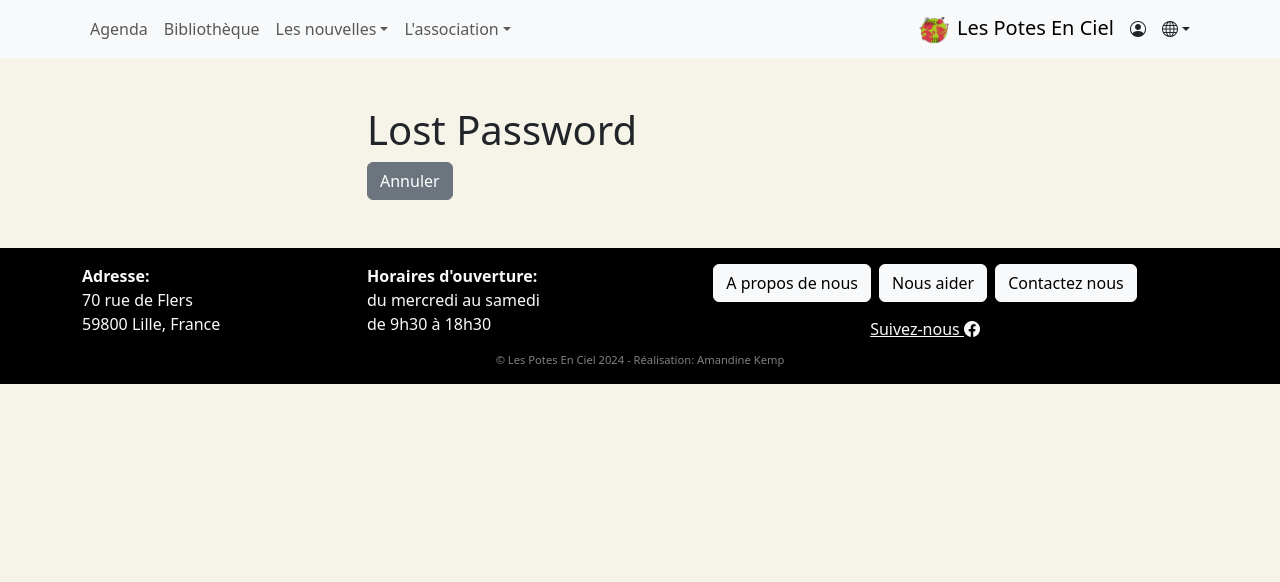
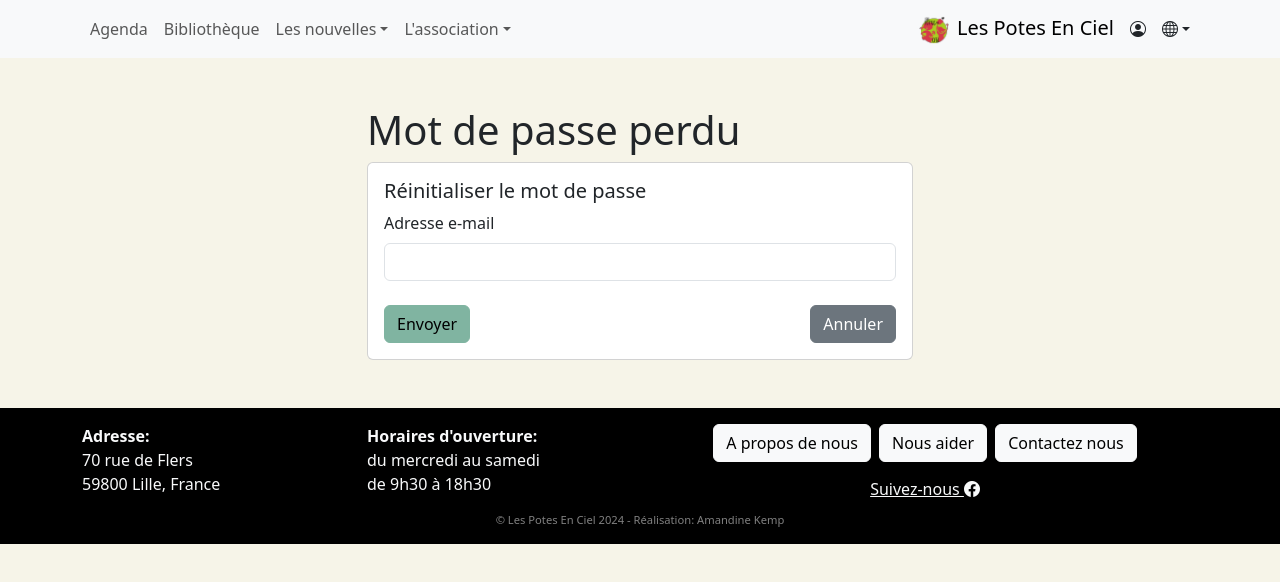
Before and after one commit to amandinekemp/Les_Potes_En_Ciel, a Next.js app in the folder front/: page /lost_password in a window 1280 px wide. Shown: the top 582 px of the page. Built offline with nearby package versions, Linux system fonts and the light colour scheme.

Commit message:
Fix lost password page

```diff
--- a/front/app/(routes)/(login)/lost_password/page.tsx
+++ b/front/app/(routes)/(login)/lost_password/page.tsx
@@ -12,7 +12,8 @@ export default function LostPasswordPage() {
       <div className="container">
         <div className="row justify-content-center">
           <div className="col-6">
-              <LostPasswordFormCmpt/>
+            <h1>Mot de passe perdu</h1>
+            <LostPasswordFormCmpt/>
           </div>
         </div>
       </div>
--- a/front/app/_components/login/LostPasswordFormCmpt.tsx
+++ b/front/app/_components/login/LostPasswordFormCmpt.tsx
@@ -1,16 +1,14 @@
 "use client"
 
 import React, { useState } from 'react';
-import { Button } from 'react-bootstrap';
+import { Button, Card, CardBody, Form } from 'react-bootstrap';
 
 const FormForgotPasswordCmpt = () => {
-  // const [email, setEmail] = useState('');
-  // const [message, setMessage] = useState('');
+  const [email, setEmail] = useState('');
+  const [message, setMessage] = useState('');
 
-  // const handleSubmit = (e) => {
-  //   e.preventDefault();
-  //   // Make a server request to validate the email and send reset email
-  //   // This is a placeholder, replace with actual server call
+  const handleSubmit = (e: any) => {
+     e.preventDefault();
   //   fetch('/api/password-reset-request', {
   //     method: 'POST',
   //     headers: {
@@ -18,44 +16,33 @@ const FormForgotPasswordCmpt = () => {
   //     },
   //     body: JSON.stringify({ email }),
   //   })
-  //   .then(response => response.json())
-  //   .then(data => {
-  //     if (data.success) {
-  //       setMessage('Un e-mail de réinitialisation a été envoyé à votre adresse e-mail.');
-  //     } else {
-  //       setMessage('Erreur: Adresse e-mail introuvable.');
-  //     }
+  //   .then(response => {
+         setMessage('Si ce mail existe, un e-mail pour réinitialiser votre mot de passe vous a été envoyé.');
   //   });
-  // };
+  };
 
   return (
     <>
-      <h1>Lost Password</h1>
-      {/* <div className="row justify-content-center">
-        <div className="col-6">
-          <div className="card">
-            <div className="card-body">
-              <h3 className="card-title">Réinitialiser le mot de passe</h3>
-              <form onSubmit={handleSubmit}>
-                <div className="form-group">
-                  <label htmlFor="email">Adresse e-mail</label>
-                  <input
-                    type="email"
-                    className="form-control"
-                    id="email"
-                    value={email}
-                    onChange={(e) => setEmail(e.target.value)}
-                    required
-                  />
-                </div>
-                <button type="submit" className="btn btn-primary">Envoyer</button>*/}
-                <Button variant="secondary" href='/login'>Annuler</Button>
-              {/*</form>
-              {message && <p className="mt-3">{message}</p>}
+      <Card>
+        <CardBody>
+          <Card.Title>Réinitialiser le mot de passe</Card.Title>
+          <Form onSubmit={handleSubmit}>
+            <Form.Group>
+              <Form.Label htmlFor="email">Adresse e-mail</Form.Label>
+              <Form.Control type="email" id="email"
+                value={email}
+                onChange={(e) => setEmail(e.target.value)}
+                required
+              />
+            </Form.Group>
+            <div className="mt-4 d-flex justify-content-between">
+              <Button variant="primary" type="submit">Envoyer</Button>
+              <Button variant="secondary" href='/login'>Annuler</Button>
             </div>
-          </div>
-        </div>
-      </div> */}
+          </Form>
+          {message && <p className="mt-3">{message}</p>}
+        </CardBody>
+      </Card>
     </>
   );
 };
```
